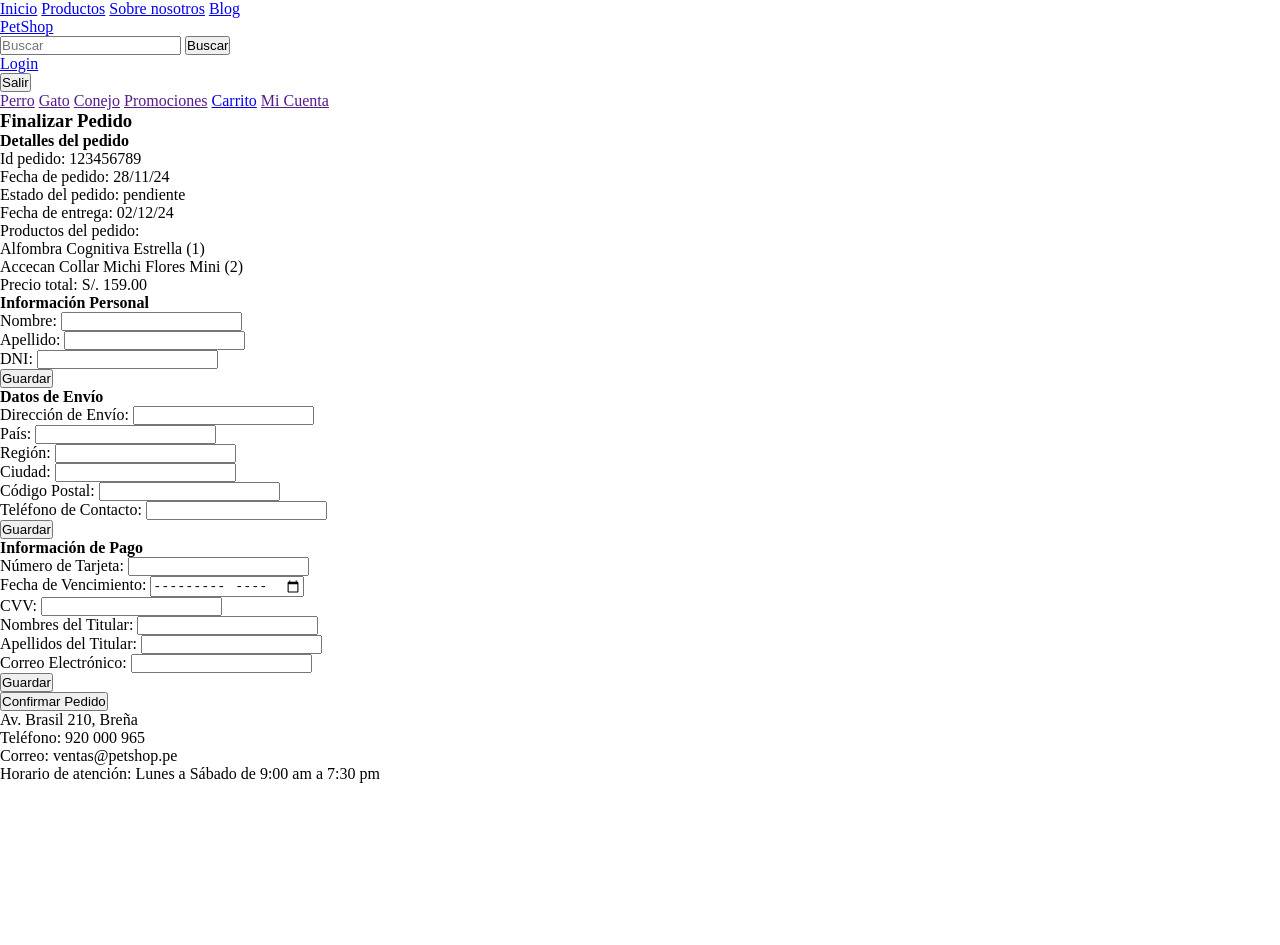
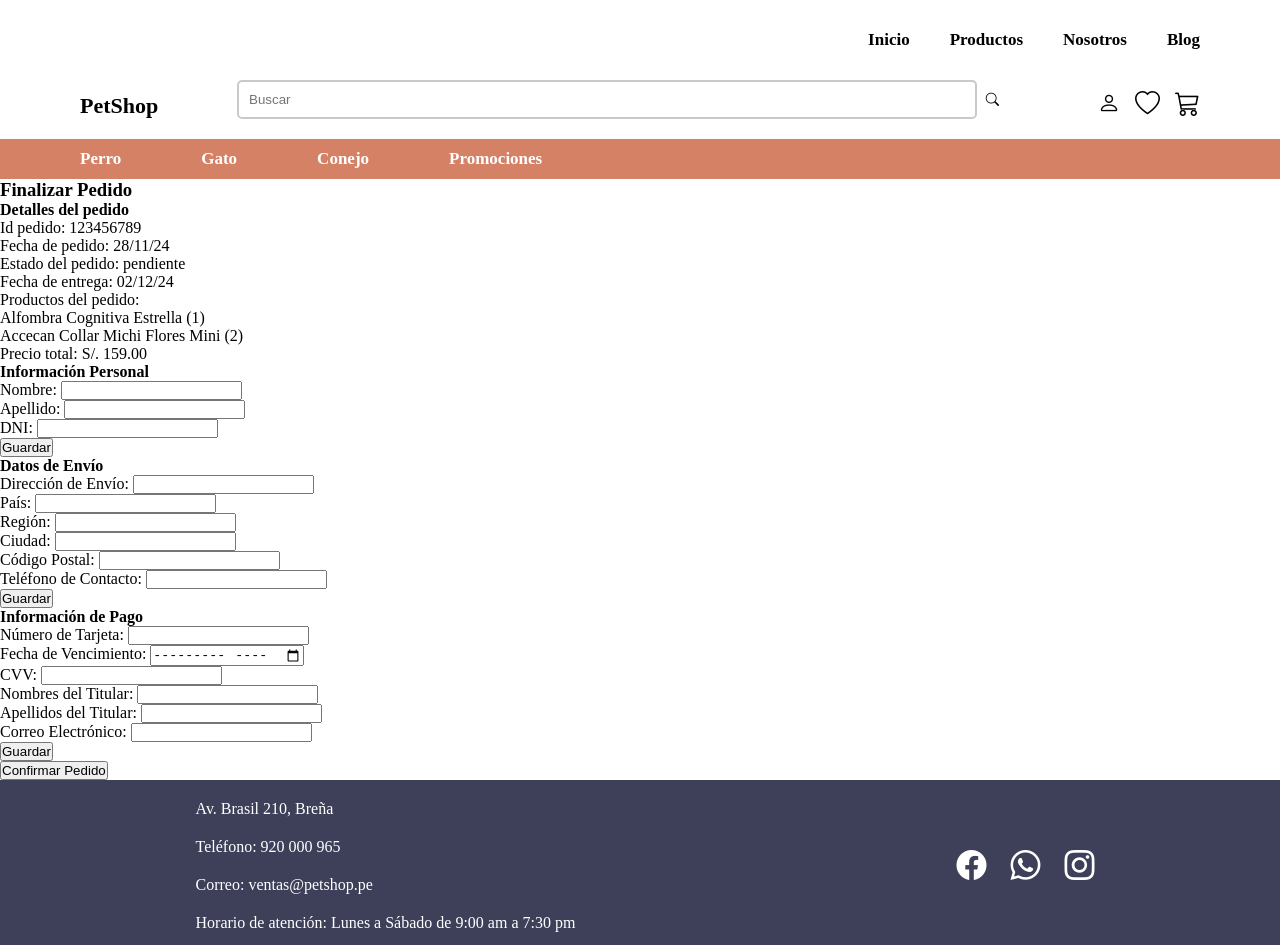
Before and after one commit to marisolkarina/Frontend-Actividad02-Grupo1, a plain HTML site: page finalizar-pedido.html in a window 1280 px wide. Before the commit the page ends 800 px from the top, so only its background shows below. Drawn offline with nearby package versions, Linux system fonts and the light colour scheme.

Commit message:
estilos del header y footer en todas las pages

```diff
--- a/finalizar-pedido.html
+++ b/finalizar-pedido.html
@@ -6,43 +6,40 @@
         <meta name="description" content="Página para finalizar pedido">
         <title>Finalizar Pedido</title>
         <link rel="stylesheet" href="styles.css">
+        <!-- íconos -->
+        <link rel="stylesheet" href="https://cdn.jsdelivr.net/npm/bootstrap-icons@1.11.3/font/bootstrap-icons.min.css">
     </head>
 
     <body>
         <!-- Encabezado principal -->
-        <header>
-            <nav>
+        <header class="header">
+            <nav class="nav-principal">
                 <a href="index.html">Inicio</a>
                 <a href="index.html">Productos</a>
-                <a href="#">Sobre nosotros</a>
+                <a href="#">Nosotros</a>
                 <a href="#">Blog</a>
             </nav>
 
-            <nav>
-                <div>
+            <nav class="nav-secundario">
                 <a href="index.html">PetShop</a>
 
                 <form action="" method="POST">
                     <input placeholder="Buscar" name="textoIngresado">
-                        <button type="submit">Buscar</button>
-                    </form>
-                </div>
-
-                <a href="inicio-sesion.html">Login</a>
-
-                <form action="/salir" method="post">
-                    <button type="submit">Salir</button>
+                    <button type="submit"><i class="bi bi-search"></i></button>
                 </form>
 
+                <div class="nav-secundario__iconos">
+                    <a href="inicio-sesion.html"><i class="bi bi-person"></i></a>
+                    <a href="#"><i class="bi bi-heart"></i></a>
+                    <a href="carrito.html"><i class="bi bi-cart3"></i></a>
+                </div>
             </nav>
 
-            <nav>
+            <nav class="nav-categorias">
                 <a href="">Perro</a>
                 <a href="">Gato</a>
                 <a href="">Conejo</a>
                 <a href="">Promociones</a>
-                <a href="carrito.html">Carrito</a>
-                <a href="">Mi Cuenta</a>
             </nav>
         </header>
 
@@ -159,11 +156,18 @@
         </main>
 
         <!-- Pie de página -->
-        <footer>
+        <footer class="footer">
+            <div>
                 <p>Av. Brasil 210, Breña</p>
                 <p>Teléfono: 920 000 965</p>
                 <p>Correo: ventas@petshop.pe</p>
                 <p>Horario de atención: Lunes a Sábado de 9:00 am a 7:30 pm</p>
+            </div>
+            <div class="footer__redes">
+                <a href=""><i class="bi bi-facebook"></i></a>
+                <a href=""><i class="bi bi-whatsapp"></i></a>
+                <a href=""><i class="bi bi-instagram"></i></a>
+            </div>
         </footer>
 
     </body>
```
Also changed, not shown: carrito.html (+22 -20 lines), inicio-sesion.html (+21 -17 lines), registro.html (+21 -17 lines). Lines whose indentation alone changed are shown as unchanged.
